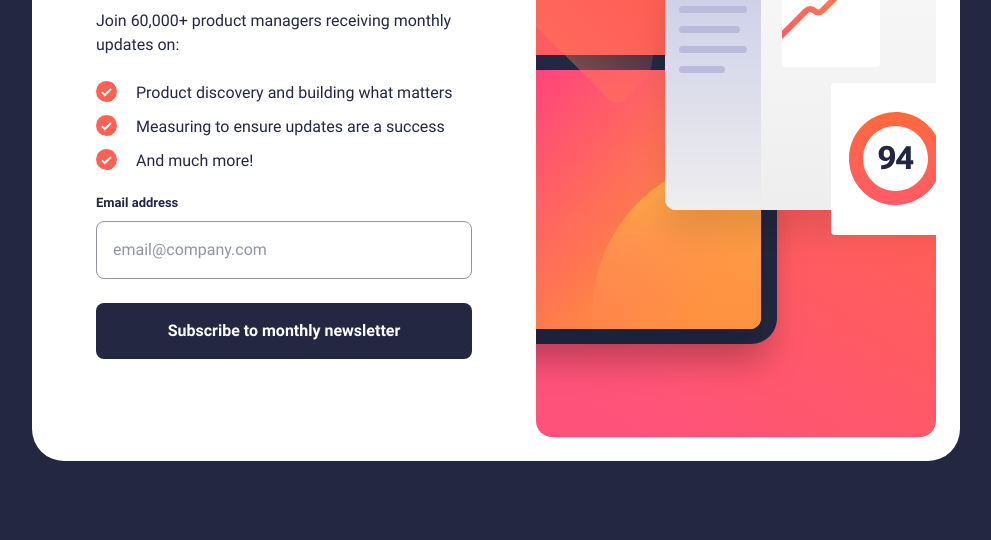
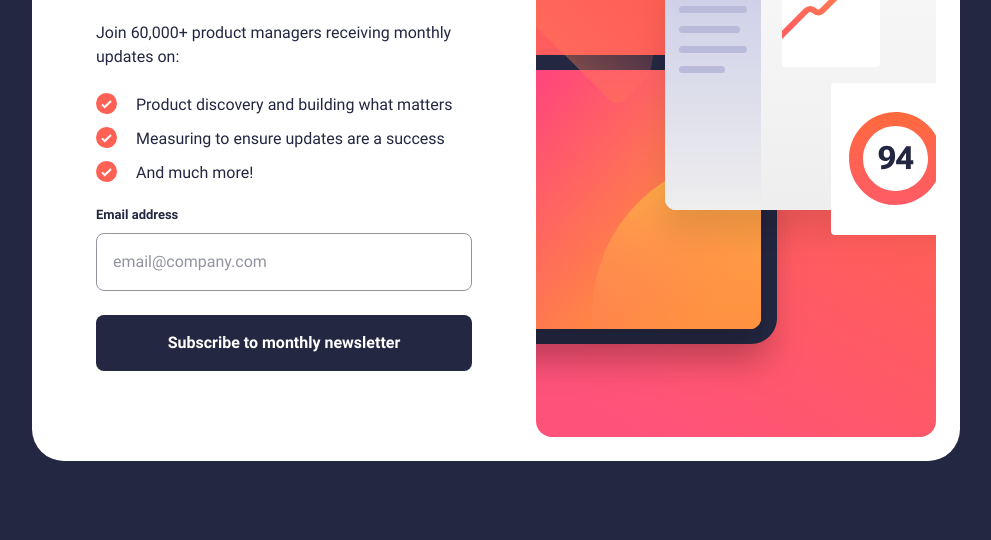
Before and after one commit to jamesbarnett/nsu-js-fm, a website built with Vite: page index.html in a window 1280 px wide. Shown: the part 260-800 px from the top of the page, without its empty margins (144-1135 px from the left). Built offline with nearby package versions, Linux system fonts and the light colour scheme.

Commit message:
Sorted spacing issue

```diff
--- a/style.css
+++ b/style.css
@@ -50,7 +50,6 @@ picture {
 body,
 h1,
 h2,
-h3,
 h4,
 p,
 figure,
@@ -136,7 +135,6 @@ input:not(:focus):invalid {
   border: 0;
   padding: 1rem;
   border-radius: 0.5rem;
-  /*width: 100%;*/
 }
 
 .button:hover,
@@ -193,6 +191,11 @@ form {
   display: grid;
   column-gap: 1rem;
   padding: 1.5rem;
+}
+
+.newsletter-cta p {
+  padding-block-start: 1.5rem;
+  padding-block-end: 1.5rem;
 }
 
 .newsletter-cta .title {
```
